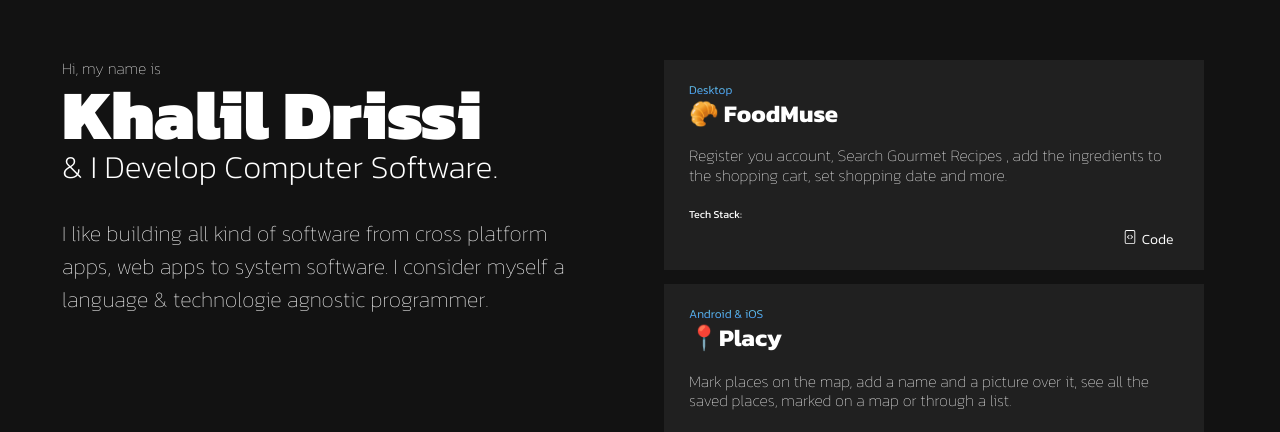
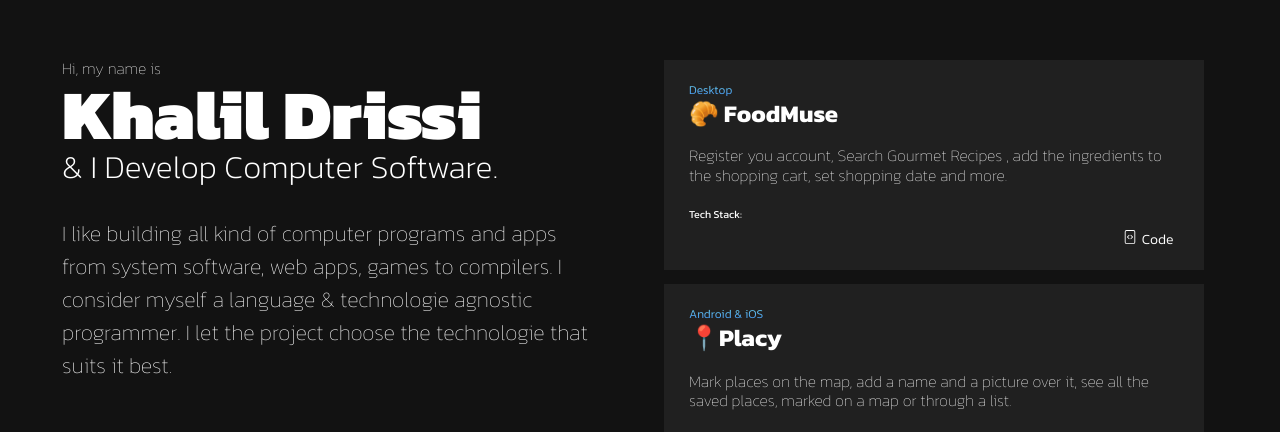
Before and after one commit to CalilDrissi/khalildrissi.tech-portfolio-website, a React (Create React App) app: page / in a window 1280 px wide. Shown: the top 432 px of the page. Built offline with nearby package versions, Linux system fonts and the light colour scheme; some icons are missing.

Commit message:
Update Hero.js

```diff
--- a/src/sections/Hero.js
+++ b/src/sections/Hero.js
@@ -201,7 +201,7 @@ const Hero = ({openIt}) => {
           </Heading>
           <Part1> & I Develop Computer Software.</Part1>
           <Part2>
-            I like building all kind of software from cross platform apps, web apps to system software. I consider myself a language & technologie agnostic programmer.
+            I like building all kind of computer programs and apps from system software, web apps, games to compilers. I consider myself a language & technologie agnostic programmer. I let the project choose the technologie that suits it best.
           </Part2>
         </div>
 
```
